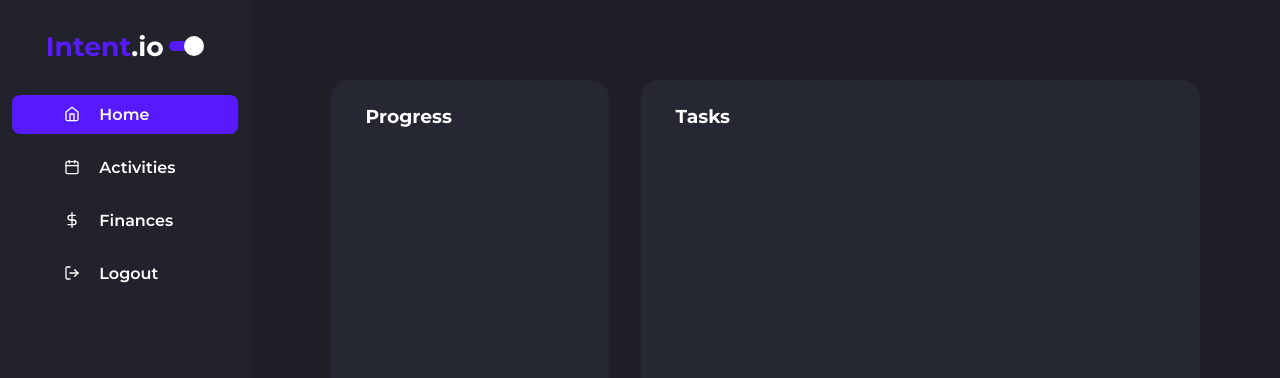
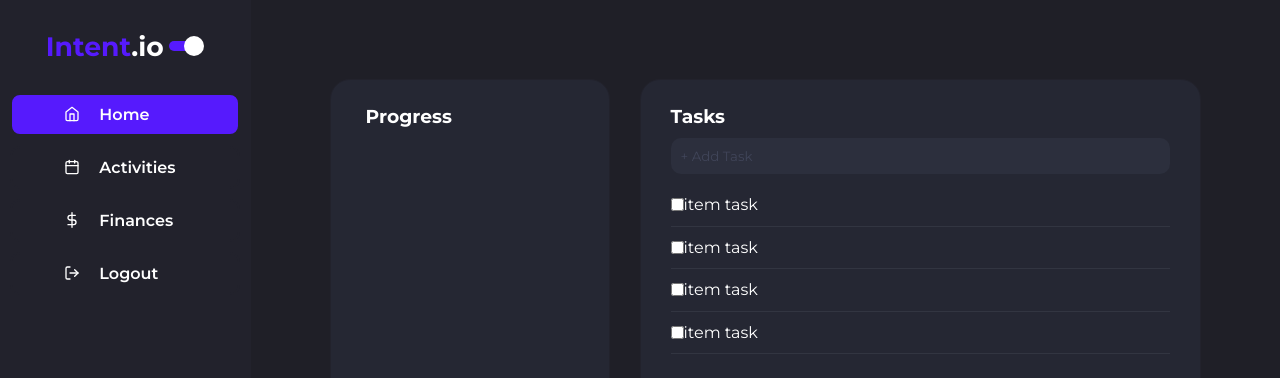
Before and after one commit to Loccust/intent, a React (Create React App) app: page / in a window 1280 px wide. Shown: the top 378 px of the page. Built offline with nearby package versions, Linux system fonts and the light colour scheme; the HTML template or start-up script is replaced by a standard one.

Commit message:
default checkboxes

```diff
--- a/src/Components/BottomBar/styles.ts
+++ b/src/Components/BottomBar/styles.ts
@@ -33,7 +33,7 @@ export const Container = styled.div`
         display: none;
         margin-left: 5px;
         font-size: 13pt;
-        font-weight: 400;
+        font-weight: bold;
       }
     }
 
--- a/src/Pages/Home/index.tsx
+++ b/src/Pages/Home/index.tsx
@@ -1,5 +1,5 @@
 import React from 'react';
-import { Wrapper, Progress, Tasks, Main }  from './styles';
+import { Wrapper, Progress, Tasks, Task, Main }  from './styles';
 import SideMenu from '../../Components/SideMenu';
 import BottomBar from '../../Components/BottomBar';
 
@@ -8,6 +8,9 @@ interface Props{
 }
 
 const Home: React.FC<Props> = ( { toggleTheme } ) => {
+    const TaskList = [];
+    for(var i = 0; i < 4; i++)
+        TaskList.push(<Task> <input type="checkbox"/> <span>item task</span> </Task>);
     return(
         <Wrapper>
             <SideMenu toggleTheme={toggleTheme}/>
@@ -17,6 +20,8 @@ const Home: React.FC<Props> = ( { toggleTheme } ) => {
                 </Progress>
                 <Tasks>
                     <h3> Tasks </h3>
+                    <input type="text" placeholder="+ Add Task" className="newTask"/>
+                    { TaskList }
                 </Tasks>
             </Main>
             <BottomBar/>
--- a/src/Pages/Home/styles.ts
+++ b/src/Pages/Home/styles.ts
@@ -38,6 +38,7 @@ export const Progress = styled.div`
   padding: 25px 35px;
   margin: 15px;
   flex: 1;
+
   @media (max-width: ${xsCompact}){
     &{
       max-width: 100%;
@@ -47,20 +48,48 @@ export const Progress = styled.div`
   }
 `;
 
+export const Task = styled.div`
+  border-bottom: 1px solid #323541;
+  justify-content: flex-start;
+  align-items: center;
+  display: flex;
+  width: 100%;
+  height: 42.5px;
+`;
+
 export const Tasks = styled.div`
   background-color: ${props => props.theme.colors.surface};
   border: 1px solid ${props => props.theme.colors.border};
   max-width: 650px;
   height: 500px;
   border-radius: 20px;
-  padding: 25px 35px;
+  padding: 25px 30px;
   margin: 15px;
   flex: 1;
+
+  & > h1{
+    margin: 0 5px;
+  };
+
+  & > input.newTask{
+    background-color: #2C2F3D;
+    width: 100%;
+    padding: 10px;
+    border-radius: 10px;
+    margin: 10px 0;
+    color: ${props => props.theme.colors.text};
+  };
+
+  & > input.newTask::placeholder{
+    color: #404559;
+  };
+
   @media (max-width: ${xsCompact}){
     &{
       max-width: 100%;
       max-height: 320px;
       width: 90%;
+      padding: 20px;
     }
   }
 `;
```
